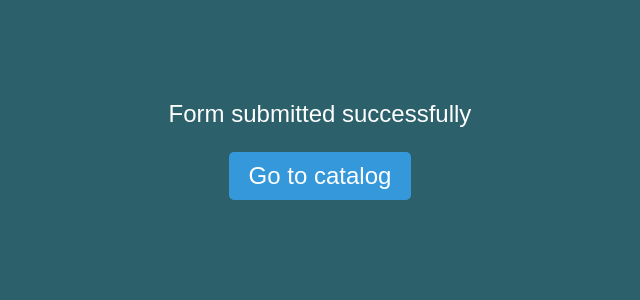
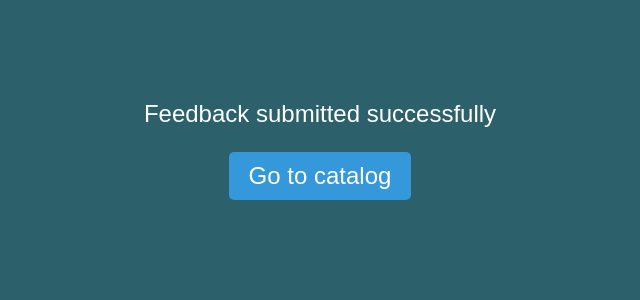
Before and after one commit to Januarrry/cats_dogs_catalog, a Django app: page /catalog/feedback/success in a window 1280 px wide. Shown: the top 300 px of the page, without its empty margins (320-960 px from the left). Run offline with Django 5.2, Linux system fonts and the light colour scheme.

Commit message:
fix typo

```diff
--- a/catalog/templates/catalog/feedback_success.html
+++ b/catalog/templates/catalog/feedback_success.html
@@ -34,7 +34,7 @@
 </head>
 <body>
     <div class="success-message">
-        <p>Form submitted successfully</p>
+        <p>Feedback submitted successfully</p>
         <a href="{% url 'catalog:index' %}" class="go-to-catalog">Go to catalog</a>
     </div>
 </body>
--- a/catalog/views.py
+++ b/catalog/views.py
@@ -3,14 +3,6 @@
 from django.shortcuts import redirect, render
 from django.utils import timezone
 from .models import Cat, Dog, Feedback
-
-def feedback(request):
-    """
-    Renders the feedback form page.
-
-    URL: /catalog/feedback/
-    """
-    return render(request, "catalog/feedback.html")
 
 def index(request):
     """
@@ -24,6 +16,15 @@ def index(request):
         "cat_list": cat_list, "dog_list": dog_list
     }
     return render(request, "catalog/index.html", context)
+
+def feedback(request):
+    """
+    Renders the feedback form page.
+
+    URL: /catalog/feedback/
+    """
+    return render(request, "catalog/feedback.html")
+
 
 def feedback_success(request):
     """
```
